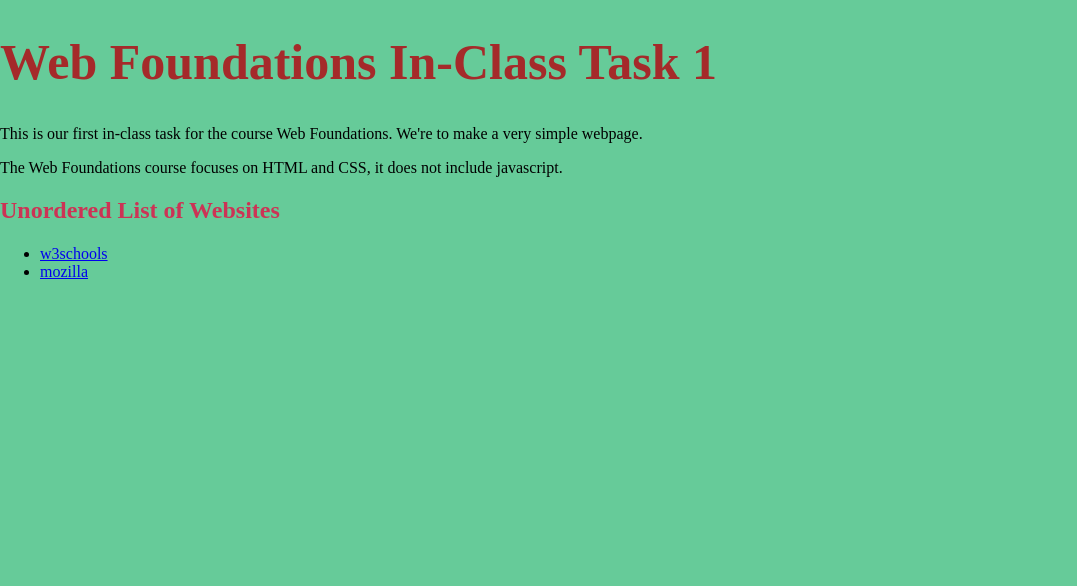
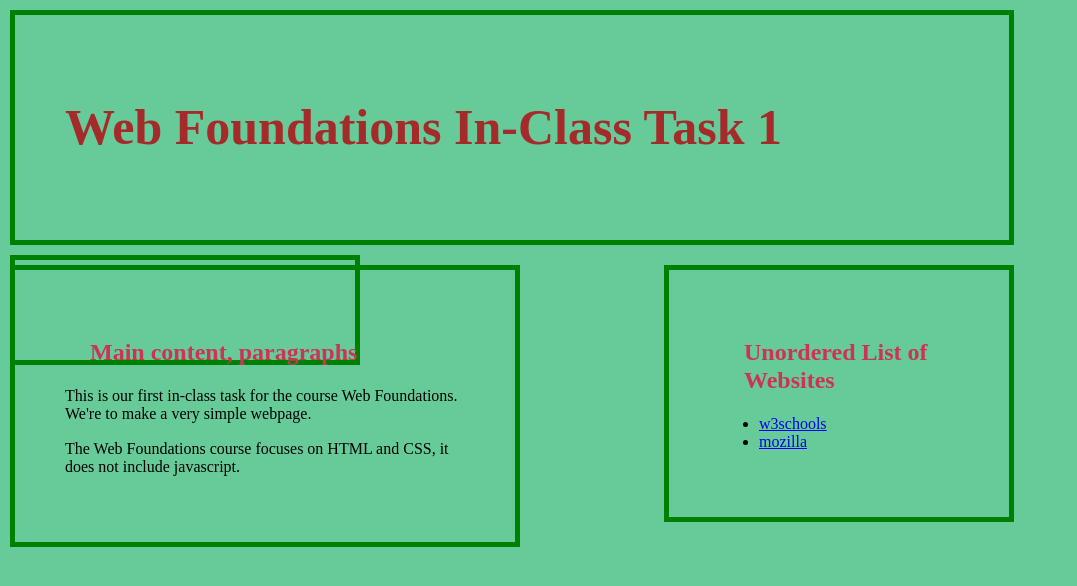
Before and after one commit to Mhaq1306/In-Class-Task-2, a plain HTML site: page index.html in a window 1280 px wide. Shown: the whole page, without its empty margins (0-1077 px from the left). Drawn offline with Linux system fonts and the light colour scheme.

Commit message:
working on in-class 3

```diff
--- a/CSS/styles.css
+++ b/CSS/styles.css
@@ -7,15 +7,36 @@ body {
     width: 80vw;
 }
 
-/*p{
-    margin-left: 5em;
-    border: #c35;
-    border-style: dashed;
-    display: block; margin: 25px;
-    text-align: center;
-}*/
+main {
+    float: left;
+    width: 25em;
+}
 
-h2{
+aside {
+    float:right;
+    width: 15em;
+}
+
+footer {
+    width: 15em;
+}
+
+h2 {
+    margin-left: 25px;
     color: #c35;
     font-size: width 50%, length 50%;
 }
+
+.structural {
+    padding: 50px;
+    border: 5px solid green;
+    margin: 10px;
+}
+
+#color1 {
+    color: rgb(rgb(236, 14, 14), rgb(83, 190, 83), rgb(36, 36, 197));
+}
+
+#color2 {
+    color: rgb(rgb(4, 238, 140), rgb(72, 75, 223), rgb(234, 234, 243));
+}
--- a/index.html
+++ b/index.html
@@ -26,19 +26,26 @@
 
 </head>
 
-<body>
+<header class="structural">
+    <h1 style="color: brown; font-size: 50px;"> Web Foundations In-Class Task 1 </h1>
+</header>
 
-    <h1 style="color: brown; font-size: 50px;"> Web Foundations In-Class Task 1 </h1>
-
-    <p>This is our first in-class task for the course Web Foundations. We're to make a very simple webpage. </p>
-    <p>The Web Foundations course focuses on HTML and CSS, it does not include javascript.</p>
-
+<aside class="structural">
     <h2> Unordered List of Websites </h2>
-
     <ul>
         <li> <a href="https://www.w3schools.com/">w3schools</a></li>
         <li> <a href="https://developer.mozilla.org/en-US/">mozilla</a></li>
     </ul>
+</aside>
 
-</body>
+<main class="structural">
+    <h2>Main content, paragraphs</h2>
+    <p id="color1">This is our first in-class task for the course Web Foundations. We're to make a very simple webpage. </p>
+    <p id="color2">The Web Foundations course focuses on HTML and CSS, it does not include javascript.</p>
+</main>
+
+<footer class="structural"></footer>
+
+<body></body>
+
 </html>
```
